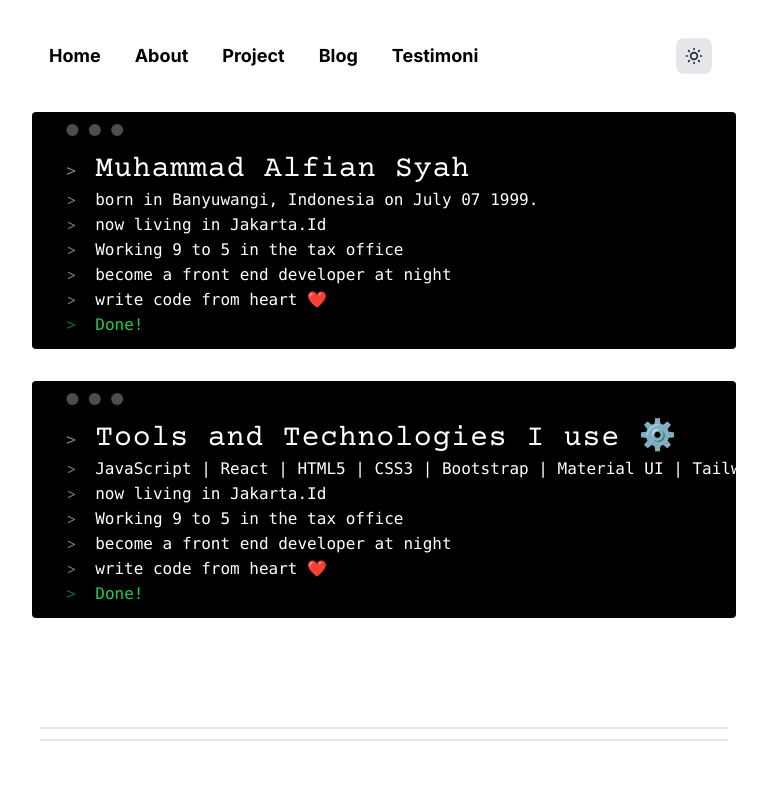
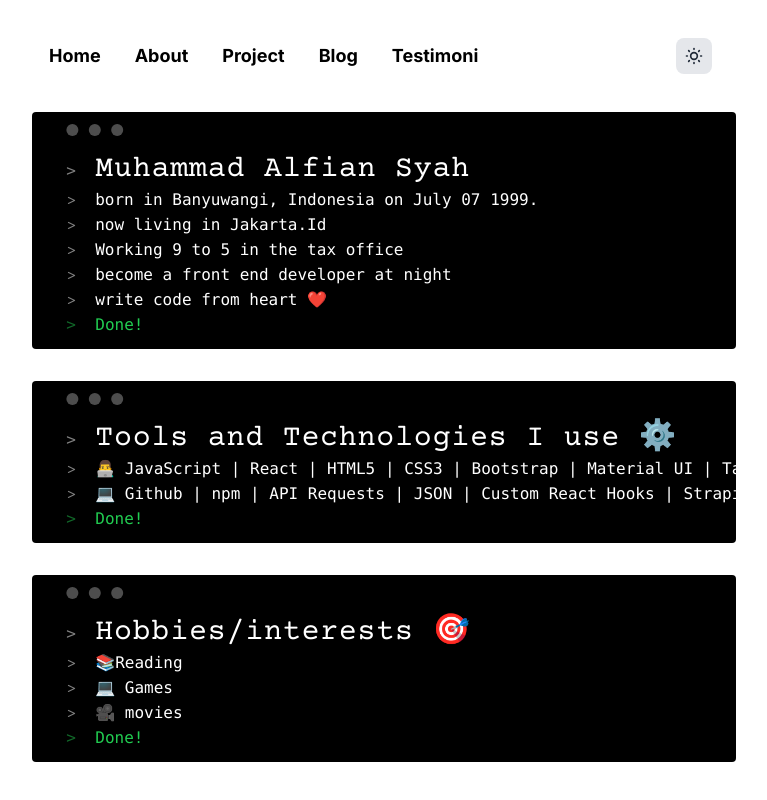
Before and after one commit to alfiancode/myportfolio, a React (Create React App) app: page /about in a window 1280 px wide. Shown: the top 800 px of the page, without its empty margins (256-1023 px from the left). Built offline with nearby package versions, Linux system fonts and the light colour scheme.

Commit message:
Update About.jsx

```diff
--- a/src/pages/About.jsx
+++ b/src/pages/About.jsx
@@ -31,7 +31,7 @@ const About = () => {
       </div>
 
       {/* 2 */}
-      <div className="mockup-code mx-8 mb-8 p-3 ">
+      <div className="mockup-code mx-8 mb-8 p-3  ">
         <pre className="" data-prefix=">">
           <code className="  font-thin text-3xl tracking-wide font-serif ">
             Tools and Technologies I use ⚙️
@@ -39,21 +39,38 @@ const About = () => {
         </pre>
         <pre data-prefix=">" className="font-serif">
           <code>
-            JavaScript | React | HTML5 | CSS3 | Bootstrap | Material UI |
+            👨‍💻 JavaScript | React | HTML5 | CSS3 | Bootstrap | Material UI |
             Tailwind
           </code>
         </pre>
         <pre data-prefix=">" className="font-serif">
-          <code className="">now living in Jakarta.Id</code>
+          <code className="">
+            💻 Github | npm | API Requests | JSON | Custom React Hooks | Strapi
+            | Firebase
+          </code>
+        </pre>
+
+        <pre data-prefix=">" className="text-success">
+          <code>Done!</code>
+        </pre>
+      </div>
+
+      {/* 3 */}
+
+      <div className="mockup-code mx-8 mb-8 p-3 ">
+        <pre className="" data-prefix=">">
+          <code className="  font-thin text-3xl tracking-wide font-serif ">
+            Hobbies/interests 🎯
+          </code>
         </pre>
         <pre data-prefix=">" className="font-serif">
-          <code className="">Working 9 to 5 in the tax office</code>
+          <code>📚Reading</code>
         </pre>
         <pre data-prefix=">" className="font-serif">
-          <code className="">become a front end developer at night</code>
+          <code className="">💻 Games</code>
         </pre>
         <pre data-prefix=">" className="font-serif">
-          <code className="">write code from heart ❤️</code>
+          <code className="">🎥 movies</code>
         </pre>
         <pre data-prefix=">" className="text-success">
           <code>Done!</code>
```
